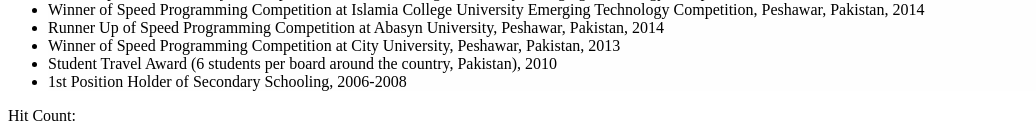
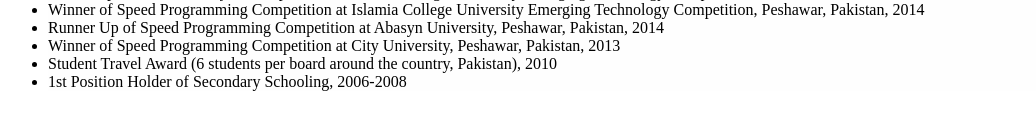
Before and after one commit to khan-muhammad/khan-muhammad.github.io, a Jekyll site: the page built from 04_achievements.md, in a window 1280 px wide. Shown: the part 1254-1384 px from the top of the page, without its empty margins (0-1036 px from the left). Built offline with Jekyll 4.4.1, drawn with Linux system fonts in a browser that asks for light colours; after the commit the page ends 1361 px from its top, so only the background shows below that.

Commit message:
Hit counter removed.

```diff
--- a/04_achievements.md
+++ b/04_achievements.md
@@ -70,6 +70,3 @@
 	</li>
 
 </ul>
-
-<script src="http://counter.heroku.com/javascripts/count.js" type="text/javascript"></script>
-<div>Hit Count: <span id = "count"></span><div>
```
